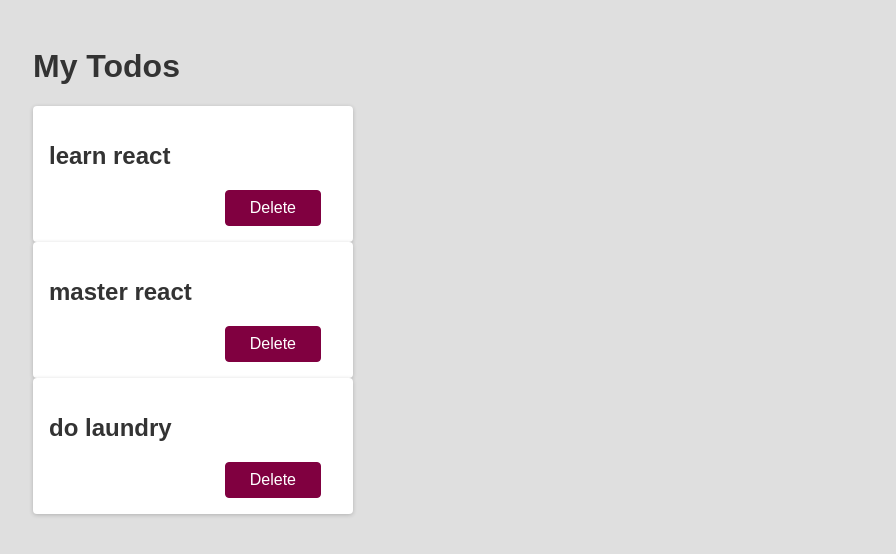
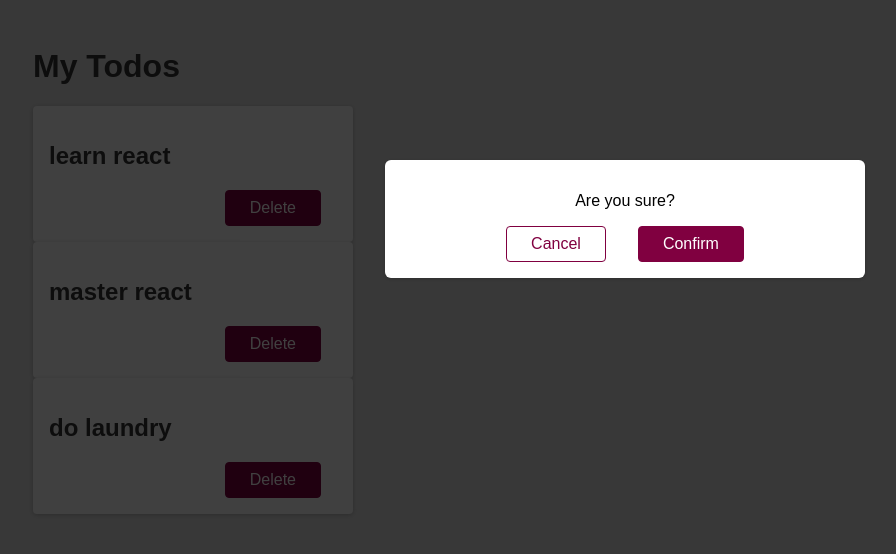
Before and after one commit to fredyvelasquezgt/react-project, a React (Create React App) app: page / in a window 1280 px wide. Shown: the top 554 px of the page, without its empty margins (15-911 px from the left). Built offline with nearby package versions, Linux system fonts and the light colour scheme.

Commit message:
rendering new components

```diff
--- a/src/App.js
+++ b/src/App.js
@@ -1,4 +1,6 @@
+import Backdrop from './components/Backdrop';
 import Todo from './components/Todo';
+import Modal from './components/Modal';
 
 function App() {
   return (
@@ -7,6 +9,8 @@ function App() {
      <Todo text='learn react'/>
      <Todo text='master react' />
      <Todo text='do laundry' />
+     <Modal />
+     <Backdrop />
 
     </div>
 
```
